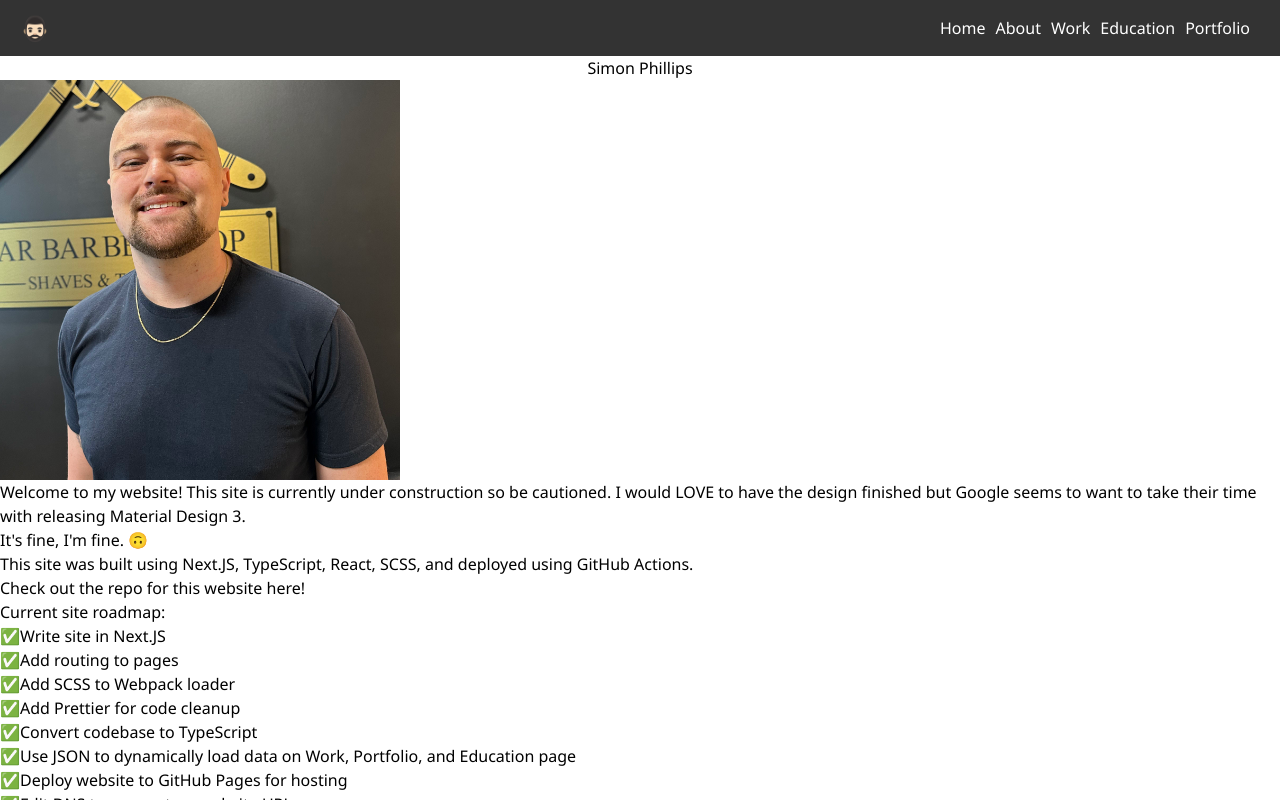
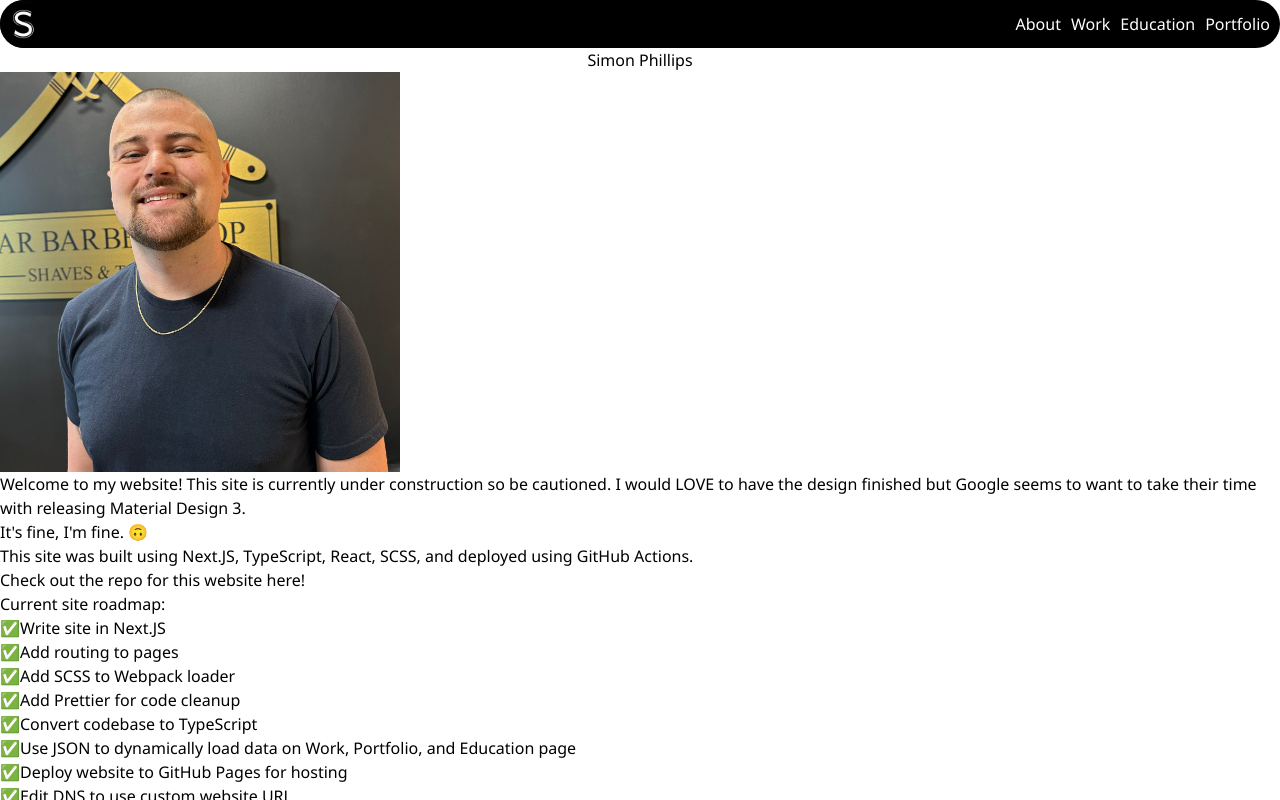
Before and after one commit to tassyguy/my-resume-website, a Next.js app: page / in a window 1280 px wide. Shown: the top 800 px of the page. Built offline with nearby package versions, Linux system fonts and the light colour scheme.

Commit message:
Added branded header

```diff
--- a/src/components/Header.tsx
+++ b/src/components/Header.tsx
@@ -1,22 +1,18 @@
 // src/components/Header.tsx
 import React from 'react';
 import Link from 'next/link';
-// import Image from 'next/image';
+import Image from 'next/image';
 
 const Header: React.FC = () => {
   return (
     <header className="navbar">
       <div className="logo">
-
         <Link href="/">
-          {/*<Image src="/man.svg" alt="My logo" width={24} height={24} className="logoImage"/> */}🧔🏻‍♂️
+          <Image src="/images/logo-dark.jpg" alt="My logo" width={48} height={48} className="logoImage"/>
         </Link>
       </div>
       <nav className="nav-items">
         <ul>
-          <li>
-            <Link href="/">Home</Link>
-          </li>
           <li>
             <Link href="/about">About</Link>
           </li>
--- a/styles/styles.scss
+++ b/styles/styles.scss
@@ -22,7 +22,8 @@ header {
 }
 
 .logoImage {
-    z-index: 9
+    z-index: 9;
+    border-radius: 50%;
 }
 
 /* styles.css or a SCSS file */
@@ -32,10 +33,11 @@ header {
     /* Horizontally distribute items evenly */
     align-items: center;
     /* Vertically center items */
-    background-color: #333;
+    background-color: #000;
+    border-radius: 50vh;
     /* Background color of the navigation bar */
-    padding: 10px 20px;
-    /* Adjust padding as needed */
+    /*padding: 10px 20px;
+     Adjust padding as needed */
 }
 
 .logo a {
```
Also changed, not shown: public/images/logo-dark.jpg (added), public/images/logo.jpg (added).
